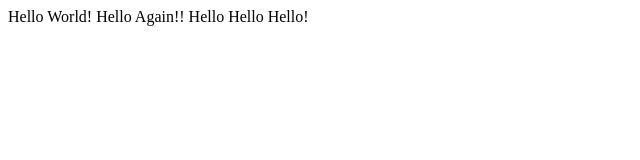
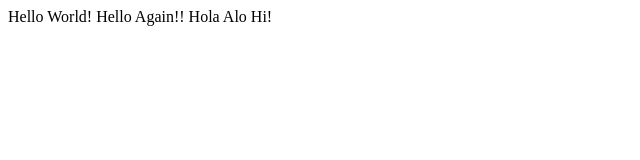
Before and after one commit to CAnuli/CS50Lec0, a plain HTML site: page hello.html in a window 1280 px wide. Shown: the full height of the page, 0-640 px from the left. Drawn offline with Linux system fonts and the light colour scheme.

Commit message:
Update hello.html

```diff
--- a/hello.html
+++ b/hello.html
@@ -4,7 +4,7 @@
     <title>My WebPage</title>
   </head>
   <body>
-    Hello World! Hello Again!! Hello Hello Hello!
+    Hello World! Hello Again!! Hola Alo Hi!
 
   </body>
 
```
